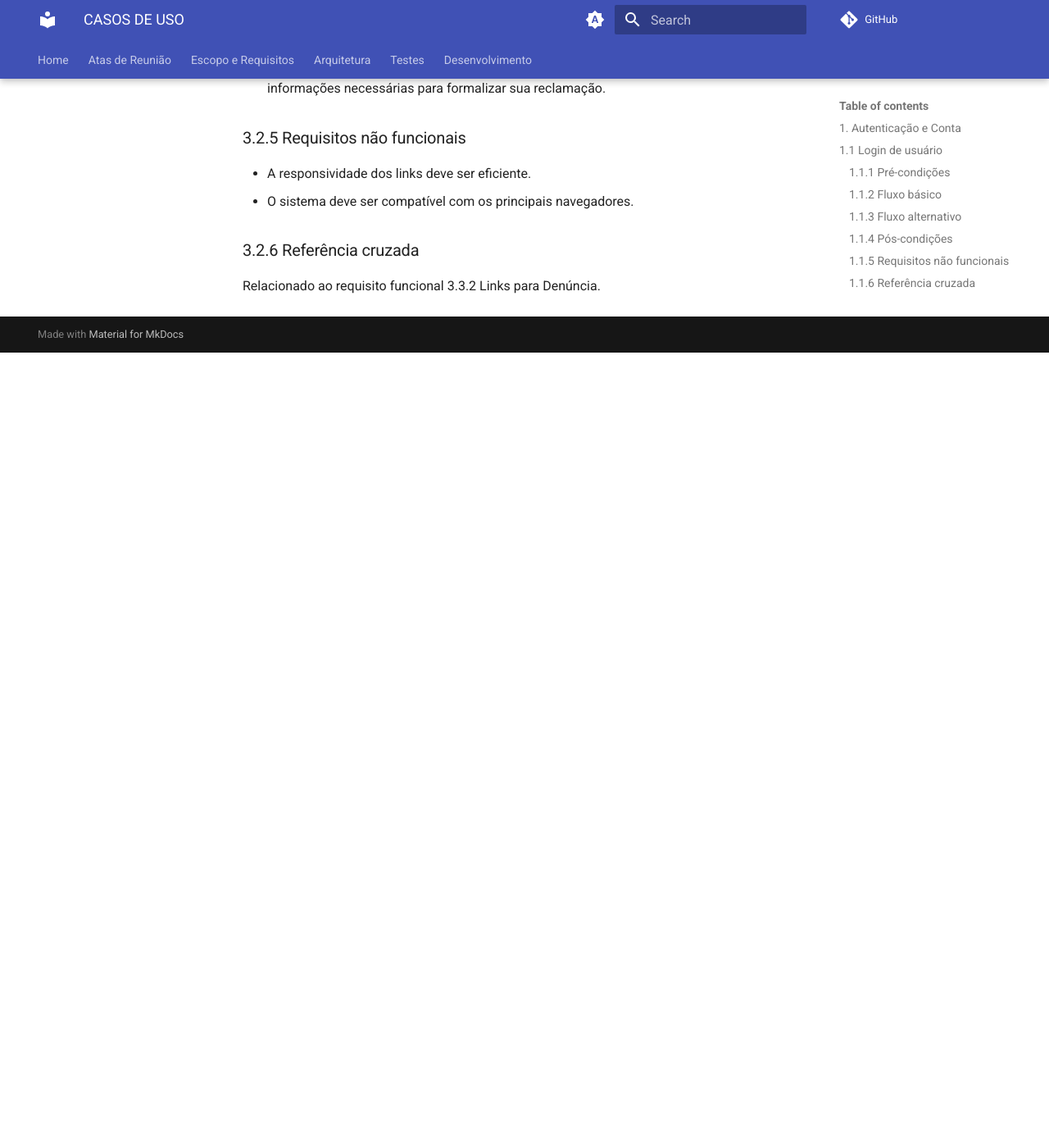
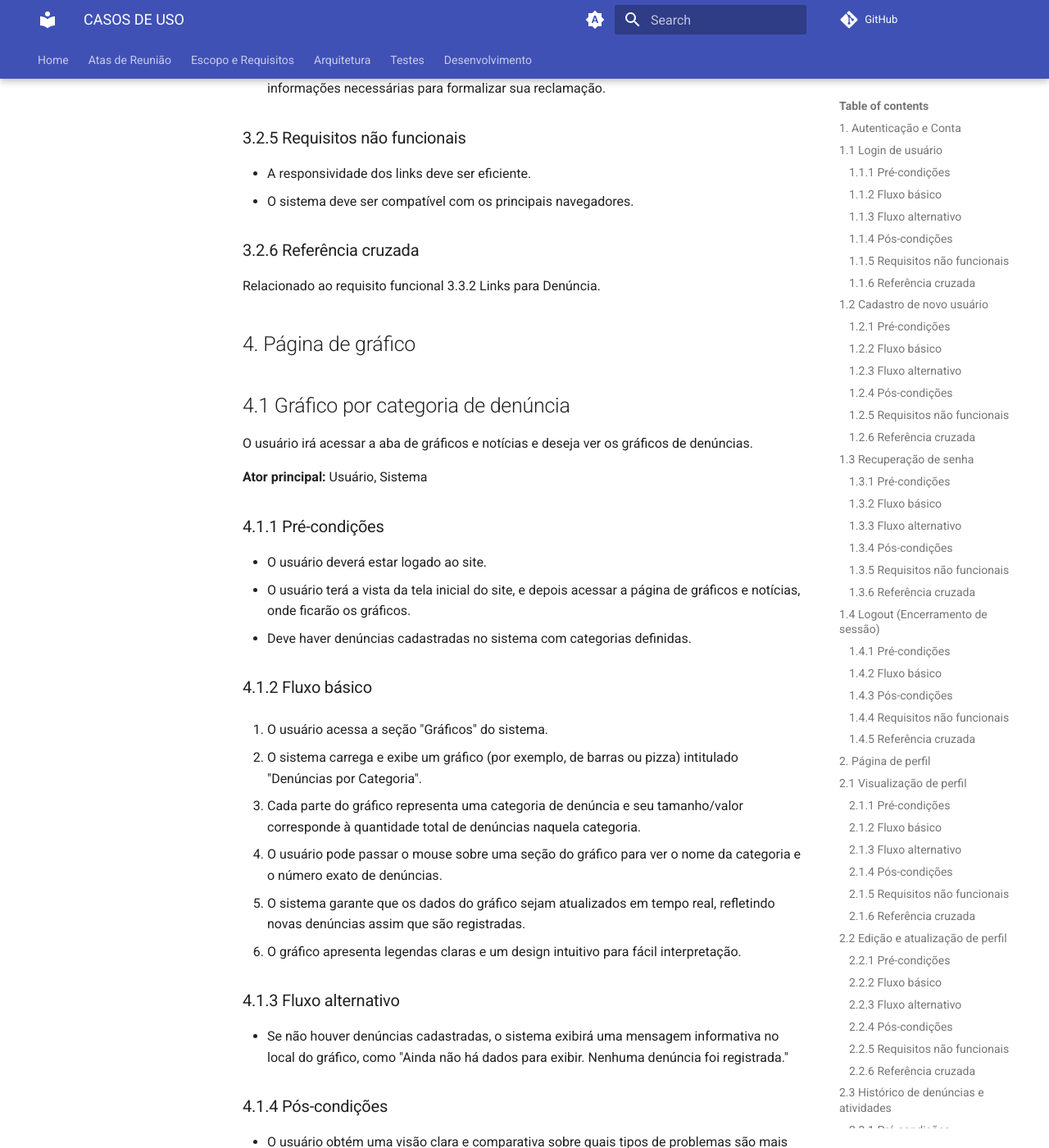
Before and after one commit to fga-eps-mds/2025.2-Valhalla-Docs, an MkDocs documentation site: the page built from docs/escopo-requisitos/Casos_de_uso.md, in a window 1280 px wide and 1400 px high, scrolled down 13296 px. Shown: the whole window at 82% size. Built offline with MkDocs 1.6.1 and Material for MkDocs 9.7.7, drawn with Linux system fonts in a browser that asks for light colours; comment, search, counter and statistics services are not loaded; before the commit the page ends 13726 px from its top, so only the background shows below that; some of the changed text lies outside the part shown.

Commit message:
doc - adiciona 11º caso de uso

```diff
--- a/docs/escopo-requisitos/Casos_de_uso.md
+++ b/docs/escopo-requisitos/Casos_de_uso.md
@@ -357,3 +357,38 @@ Este caso de uso descreve como o usuário, após encontrar um guia, pode ler o c
 
 ### 3.2.6 Referência cruzada
 Relacionado ao requisito funcional 3.3.2 Links para Denúncia.
+
+## 4. Página de gráfico
+
+## 4.1 Gráfico por categoria de denúncia
+O usuário irá acessar a aba de gráficos e notícias e deseja ver os gráficos de denúncias.
+
+**Ator principal:** Usuário, Sistema
+
+### 4.1.1 Pré-condições
+- O usuário deverá estar logado ao site.
+- O usuário terá a vista da tela inicial do site, e depois acessar a página de gráficos e notícias, onde ficarão os gráficos.
+- Deve haver denúncias cadastradas no sistema com categorias definidas.
+
+### 4.1.2 Fluxo básico
+1. O usuário acessa a seção "Gráficos" do sistema.
+
+2. O sistema carrega e exibe um gráfico (por exemplo, de barras ou pizza) intitulado "Denúncias por Categoria".
+3. Cada parte do gráfico representa uma categoria de denúncia e seu tamanho/valor corresponde à quantidade total de denúncias naquela categoria.
+4. O usuário pode passar o mouse sobre uma seção do gráfico para ver o nome da categoria e o número exato de denúncias.
+5. O sistema garante que os dados do gráfico sejam atualizados em tempo real, refletindo novas denúncias assim que são registradas.
+6. O gráfico apresenta legendas claras e um design intuitivo para fácil interpretação.
+
+### 4.1.3 Fluxo alternativo
+- Se não houver denúncias cadastradas, o sistema exibirá uma mensagem informativa no local do gráfico, como "Ainda não há dados para exibir. Nenhuma denúncia foi registrada."
+
+### 4.1.4 Pós-condições
+- O usuário obtém uma visão clara e comparativa sobre quais tipos de problemas são mais frequentemente reportados na universidade.
+
+### 4.1.5 Requisitos não funcionais
+- O gráfico deve carregar rapidamente, mesmo com um grande volume de dados.
+- A visualização do gráfico deve ser responsiva, adaptando-se a diferentes tamanhos de tela (desktop, tablet, mobile).
+- As cores e o design do gráfico devem ser acessíveis e de fácil distinção para todos os usuários.
+
+### 4.1.6 Referência cruzada
+Este caso de uso está relacionado ao requisito funcional 3.4.1 (Gráfico por Categoria de Denúncia)
```
